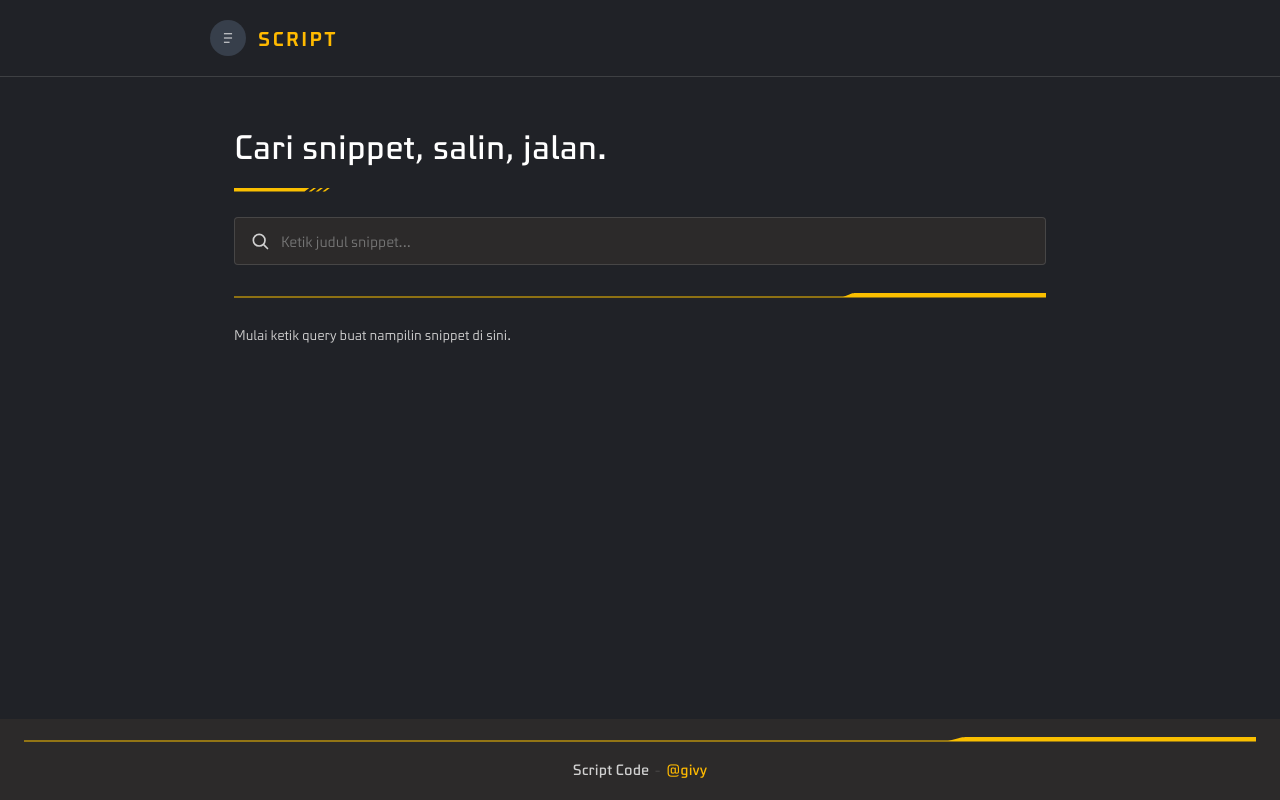
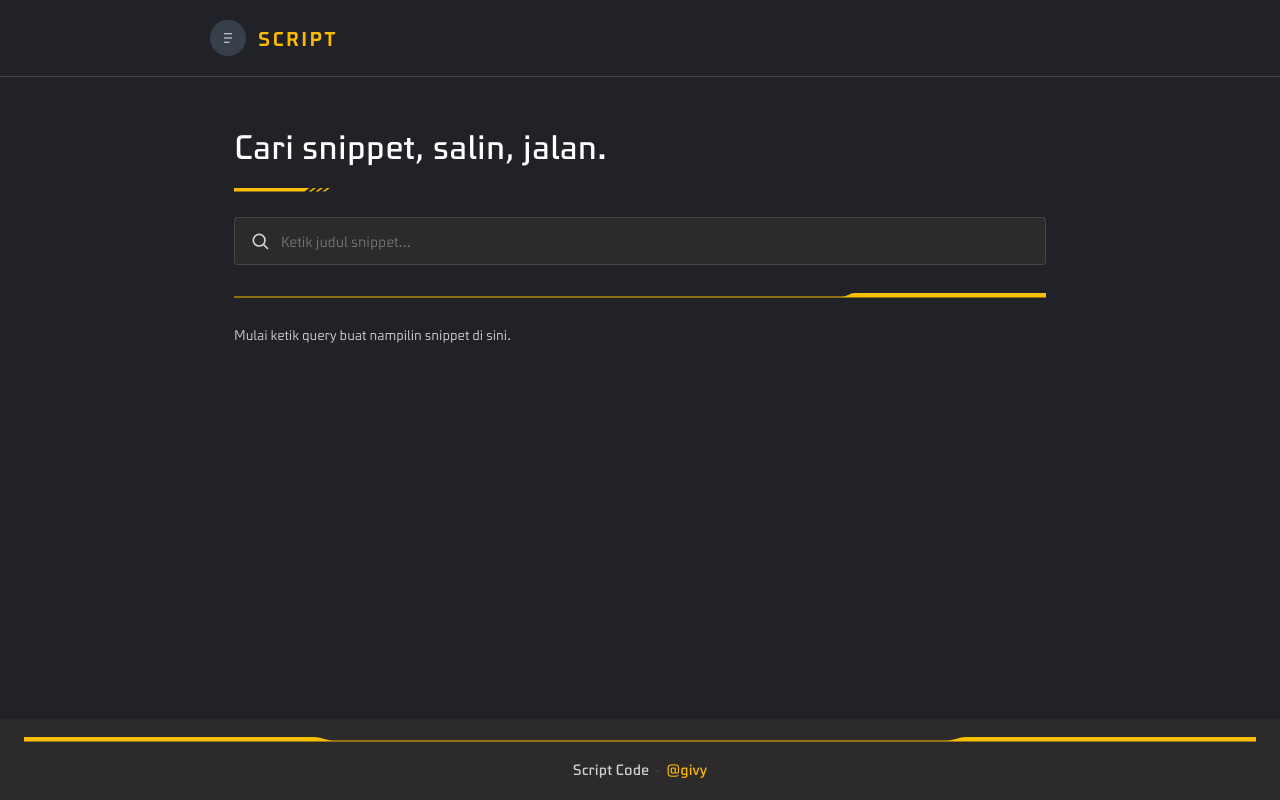
Before and after one commit to Daxzyy/sc-rblx, a React (Vite) app: page / in a window 1280 px wide. Built offline with nearby package versions, Linux system fonts and the light colour scheme.

Commit message:
Update App.jsx

```diff
--- a/src/App.jsx
+++ b/src/App.jsx
@@ -17,6 +17,16 @@ function AngledDivider({ width = '100%' }) {
     <svg width={width} height="5" viewBox="0 0 560 5" preserveAspectRatio="none" aria-hidden="true" style={{ display: 'block' }}>
       <path d="M0 4H560" stroke="var(--gold)" strokeMiterlimit="10" />
       <path d="M430 0H560V4H420L424.76 1.20615C425.66 0.429117 426.81 0.000859238 430 0Z" fill="var(--gold)" />
+    </svg>
+  );
+}
+
+function AngledDividerDouble({ width = '100%' }) {
+  return (
+    <svg width={width} height="5" viewBox="0 0 560 5" preserveAspectRatio="none" aria-hidden="true" style={{ display: 'block' }}>
+      <path d="M0 4H560" stroke="var(--gold)" strokeMiterlimit="10" />
+      <path d="M430 0H560V4H420L424.76 1.20615C425.66 0.429117 426.81 0.000859238 430 0Z" fill="var(--gold)" />
+      <path d="M130 0H0V4H140L135.24 1.20615C134.34 0.429117 133.19 0.000859238 130 0Z" fill="var(--gold)" />
     </svg>
   );
 }
@@ -248,7 +258,7 @@ export default function App() {
 
       <footer style={styles.footer}>
         <div style={styles.footerDivider}>
-          <AngledDivider />
+          <AngledDividerDouble />
         </div>
         <p style={styles.footerText}>
           Script Code <span style={styles.footerDash}>-</span>{' '}
```
